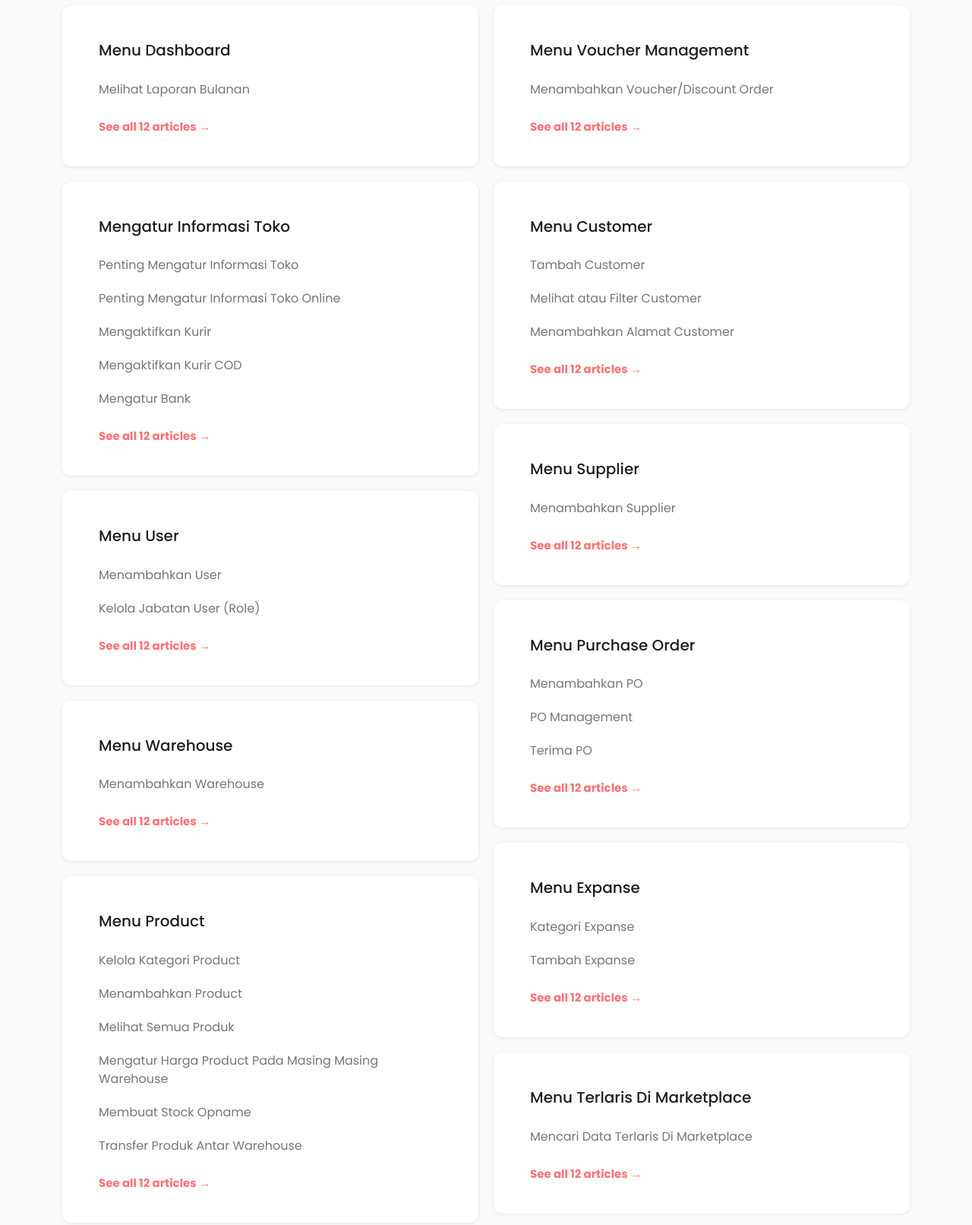
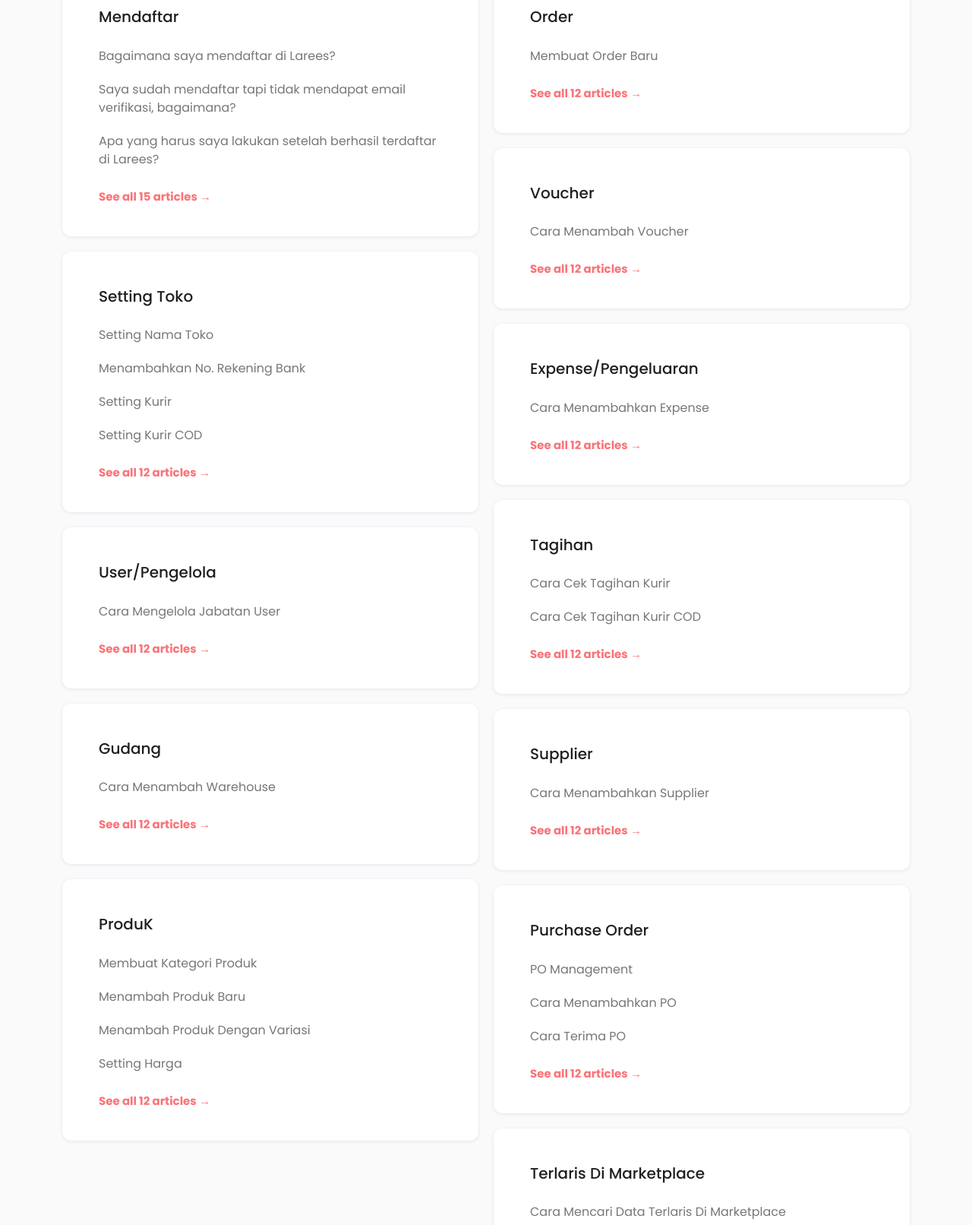
Before and after one commit to IJlnflhbrzDev/doc_larees, a plain HTML site: page index.html in a window 1280 px wide. Shown: the part 629-2241 px from the top of the page at 76% size. Drawn offline with nearby package versions, Linux system fonts and the light colour scheme.

Commit message:
UPDATE JUDUL DOKUMENTASI LAREES

```diff
--- a/detail-doc.html
+++ b/detail-doc.html
@@ -7,6 +7,7 @@
     <meta name="viewport" content="width=device-width, initial-scale=1">
 
 
+    <link rel="icon" href="https://stg.larees.id/public/logo/favicon.png" type="image/x-icon">
     <link href="https://cdn.jsdelivr.net/npm/bootstrap@5.0.2/dist/css/bootstrap.min.css" rel="stylesheet"
         integrity="sha384-EVSTQN3/azprG1Anm3QDgpJLIm9Nao0Yz1ztcQTwFspd3yD65VohhpuuCOmLASjC" crossorigin="anonymous">
     <link rel="stylesheet" href="style.css">
--- a/index.html
+++ b/index.html
@@ -10,9 +10,14 @@
     <link href="https://cdn.jsdelivr.net/npm/bootstrap@5.0.2/dist/css/bootstrap.min.css" rel="stylesheet"
         integrity="sha384-EVSTQN3/azprG1Anm3QDgpJLIm9Nao0Yz1ztcQTwFspd3yD65VohhpuuCOmLASjC" crossorigin="anonymous">
     <link rel="stylesheet" href="style.css">
+    <link rel="icon" href="https://stg.larees.id/public/logo/favicon.png" type="image/x-icon">
 
     <!-- FONT POPPINS EMBET -->
-    <link rel="preconnect" href="https://fonts.googleapis.com"><link rel="preconnect" href="https://fonts.gstatic.com" crossorigin><link href="https://fonts.googleapis.com/css2?family=Poppins:wght@400;500;600;700;800&display=swap" rel="stylesheet">
+    <!-- FONT POPPINS EMBET -->
+    <link rel="preconnect" href="https://fonts.googleapis.com">
+    <link rel="preconnect" href="https://fonts.gstatic.com" crossorigin>
+    <link href="https://fonts.googleapis.com/css2?family=Poppins:wght@400;500;600;700;800&display=swap"
+        rel="stylesheet">
 
     <title>Dokumentasi Larees</title>
 </head>
@@ -46,15 +51,14 @@
     <main id="site-main" class="container">
 
         <div class="tag-list">
+
             <article class="tag-card">
                 <div class="tag-card-inner">
-                    <h3 class="tag-card-title"><a href="detail-doc.html">Cara Mendaftar Di Larees</a></h3>
+                    <h3 class="tag-card-title"><a href="detail-doc.html">Dashboard</a></h3>
 
                     <div class="tag-card-content">
                         <ul>
-
-                            <li><a href="index.html">Kunjungi https://larees.id/</a></li>
-                            <li><a href="index.html">Daftar atau masuk ke akun yg ada</a></li>
+                            <li><a href="index.html">Melihat Laporan Bulanan</a></li>
 
                         </ul>
                     </div>
@@ -66,11 +70,35 @@
             </article>
             <article class="tag-card">
                 <div class="tag-card-inner">
-                    <h3 class="tag-card-title"><a href="detail-doc.html">Menu Dashboard</a></h3>
+                    <h3 class="tag-card-title"><a href="detail-doc.html">Mendaftar</a></h3>
 
                     <div class="tag-card-content">
                         <ul>
-                            <li><a href="index.html">Melihat Laporan Bulanan</a></li>
+
+                            <li><a href="index.html">Bagaimana saya mendaftar di Larees?</a></li>
+                            <li><a href="index.html">Saya sudah mendaftar tapi tidak mendapat email verifikasi,
+                                    bagaimana?</a></li>
+                            <li><a href="index.html">Apa yang harus saya lakukan setelah berhasil terdaftar di
+                                    Larees?</a></li>
+
+                        </ul>
+                    </div>
+
+                    <a href="index.html" class="tag-card-read-more">
+                        See all 15 articles →
+                    </a>
+                </div>
+            </article>
+            <article class="tag-card">
+                <div class="tag-card-inner">
+                    <h3 class="tag-card-title"><a href="detail-doc.html">Setting Toko</a></h3>
+
+                    <div class="tag-card-content">
+                        <ul>
+                            <li><a href="index.html"> Setting Nama Toko </a></li>
+                            <li><a href="index.html"> 	Menambahkan No. Rekening Bank                            </a></li>
+                            <li><a href="index.html"> Setting  Kurir </a></li>
+                            <li><a href="index.html"> Setting  Kurir COD </a></li>
 
                         </ul>
                     </div>
@@ -82,15 +110,17 @@
             </article>
             <article class="tag-card">
                 <div class="tag-card-inner">
-                    <h3 class="tag-card-title"><a href="detail-doc.html">Mengatur Informasi Toko</a></h3>
+                    <h3 class="tag-card-title"><a href="detail-doc.html">User/Pengelola
+                    </a></h3>
 
                     <div class="tag-card-content">
                         <ul>
-                            <li><a href="index.html">Penting Mengatur Informasi Toko</a></li>
+                             <li><a href="index.html">	Cara Mengelola Jabatan User                            </a></li>
+                            <!-- <li><a href="index.html">Penting Mengatur Informasi Toko</a></li>
                             <li><a href="index.html">Penting Mengatur Informasi Toko Online</a></li>
                             <li><a href="index.html">Mengaktifkan Kurir </a></li>
                             <li><a href="index.html">Mengaktifkan Kurir COD</a></li>
-                            <li><a href="index.html">Mengatur Bank</a></li>
+                            <li><a href="index.html">Mengatur Bank</a></li> -->
                         </ul>
                     </div>
 
@@ -101,12 +131,11 @@
             </article>
             <article class="tag-card">
                 <div class="tag-card-inner">
-                    <h3 class="tag-card-title"><a href="detail-doc.html">Menu User</a></h3>
+                    <h3 class="tag-card-title"><a href="detail-doc.html">Gudang</a></h3>
 
                     <div class="tag-card-content">
                         <ul>
-                            <li><a href="index.html">Menambahkan User</a></li>
-                            <li><a href="index.html">Kelola Jabatan User (Role)</a></li>
+                            <li><a href="index.html">Cara Menambah Warehouse</a></li>
 
                         </ul>
                     </div>
@@ -118,12 +147,15 @@
             </article>
             <article class="tag-card">
                 <div class="tag-card-inner">
-                    <h3 class="tag-card-title"><a href="detail-doc.html">Menu Warehouse</a></h3>
+                    <h3 class="tag-card-title"><a href="detail-doc.html">ProduK</a></h3>
 
                     <div class="tag-card-content">
                         <ul>
 
-                            <li><a href="index.html">Menambahkan Warehouse</a></li>
+                            <li><a href="index.html">Membuat Kategori Produk</a></li>
+                            <li><a href="index.html">Menambah Produk Baru</a></li>
+                            <li><a href="index.html">Menambah Produk Dengan Variasi</a></li>
+                            <li><a href="index.html">Setting Harga</a></li>
                         </ul>
                     </div>
 
@@ -134,16 +166,12 @@
             </article>
             <article class="tag-card">
                 <div class="tag-card-inner">
-                    <h3 class="tag-card-title"><a href="detail-doc.html">Menu Product</a></h3>
+                    <h3 class="tag-card-title"><a href="detail-doc.html">Customer</a></h3>
 
                     <div class="tag-card-content">
                         <ul>
-                            <li><a href="index.html"> Kelola Kategori Product</a></li>
-                            <li><a href="index.html">Menambahkan Product</a></li>
-                            <li><a href="index.html">Melihat Semua Produk </a></li>
-                            <li><a href="index.html">Mengatur Harga Product Pada Masing Masing Warehouse</a></li>
-                            <li><a href="index.html">Membuat Stock Opname</a></li>
-                            <li><a href="index.html">Transfer Produk Antar Warehouse</a></li>
+
+                            <li><a href="index.html">Membuat Customer Baru</a></li>
                         </ul>
                     </div>
 
@@ -154,12 +182,11 @@
             </article>
             <article class="tag-card">
                 <div class="tag-card-inner">
-                    <h3 class="tag-card-title"><a href="detail-doc.html">Menu Order</a></h3>
+                    <h3 class="tag-card-title"><a href="detail-doc.html">Order</a></h3>
 
                     <div class="tag-card-content">
                         <ul>
                             <li><a href="index.html">Membuat Order Baru</a></li>
-                            <li><a href="index.html">Melihat Order Management</a></li>
                         </ul>
                     </div>
 
@@ -170,11 +197,11 @@
             </article>
             <article class="tag-card">
                 <div class="tag-card-inner">
-                    <h3 class="tag-card-title"><a href="detail-doc.html">Menu Voucher Management</a></h3>
+                    <h3 class="tag-card-title"><a href="detail-doc.html">Voucher</a></h3>
 
                     <div class="tag-card-content">
                         <ul>
-                            <li><a href="index.html">Menambahkan Voucher/Discount Order </a></li>
+                            <li><a href="index.html">Cara Menambah Voucher</a></li>
                         </ul>
                     </div>
 
@@ -185,13 +212,11 @@
             </article>
             <article class="tag-card">
                 <div class="tag-card-inner">
-                    <h3 class="tag-card-title"><a href="detail-doc.html">Menu Customer</a></h3>
+                    <h3 class="tag-card-title"><a href="detail-doc.html">Expense/Pengeluaran</a></h3>
 
                     <div class="tag-card-content">
                         <ul>
-                            <li><a href="index.html">Tambah Customer</a></li>
-                            <li><a href="index.html">Melihat atau Filter Customer</a></li>
-                            <li><a href="index.html">Menambahkan Alamat Customer</a></li>
+                            <li><a href="index.html">Cara Menambahkan Expense</a></li>
                         </ul>
                     </div>
 
@@ -202,11 +227,12 @@
             </article>
             <article class="tag-card">
                 <div class="tag-card-inner">
-                    <h3 class="tag-card-title"><a href="detail-doc.html">Menu Supplier</a></h3>
+                    <h3 class="tag-card-title"><a href="detail-doc.html">Tagihan</a></h3>
 
                     <div class="tag-card-content">
                         <ul>
-                            <li><a href="index.html">Menambahkan Supplier </a></li>
+                            <li><a href="index.html">Cara Cek Tagihan Kurir</a></li>
+                            <li><a href="index.html">Cara Cek Tagihan Kurir COD</a></li>
                         </ul>
                     </div>
 
@@ -217,13 +243,11 @@
             </article>
             <article class="tag-card">
                 <div class="tag-card-inner">
-                    <h3 class="tag-card-title"><a href="detail-doc.html">Menu Purchase Order</a></h3>
+                    <h3 class="tag-card-title"><a href="detail-doc.html">Supplier</a></h3>
 
                     <div class="tag-card-content">
                         <ul>
-                            <li><a href="index.html">Menambahkan PO</a></li>
-                            <li><a href="index.html">PO Management</a></li>
-                            <li><a href="index.html">Terima PO</a></li>
+                            <li><a href="index.html">Cara Menambahkan Supplier</a></li>
                         </ul>
                     </div>
 
@@ -234,12 +258,13 @@
             </article>
             <article class="tag-card">
                 <div class="tag-card-inner">
-                    <h3 class="tag-card-title"><a href="detail-doc.html">Menu Expanse</a></h3>
+                    <h3 class="tag-card-title"><a href="detail-doc.html">Purchase Order</a></h3>
 
                     <div class="tag-card-content">
                         <ul>
-                            <li><a href="index.html">Kategori Expanse</a></li>
-                            <li><a href="index.html">Tambah Expanse </a></li>
+                            <li><a href="index.html">PO Management</a></li>
+                            <li><a href="index.html">Cara Menambahkan PO</a></li>
+                            <li><a href="index.html">Cara Terima PO</a></li>
                         </ul>
                     </div>
 
@@ -250,12 +275,11 @@
             </article>
             <article class="tag-card">
                 <div class="tag-card-inner">
-                    <h3 class="tag-card-title"><a href="detail-doc.html">Menu Terlaris Di Marketplace</a></h3>
+                    <h3 class="tag-card-title"><a href="detail-doc.html">Terlaris Di Marketplace</a></h3>
 
                     <div class="tag-card-content">
                         <ul>
-
-                            <li><a href="index.html">Mencari Data Terlaris Di Marketplace</a></li>
+                            <li><a href="index.html">Cara Mencari Data Terlaris Di Marketplace</a></li>
                         </ul>
                     </div>
 
@@ -264,22 +288,8 @@
                     </a>
                 </div>
             </article>
-            <article class="tag-card">
-                <div class="tag-card-inner">
-                    <h3 class="tag-card-title"><a href="detail-doc.html">Menu Tagihan Kurir </a></h3>
 
-                    <div class="tag-card-content">
-                        <ul>
-                            <li><a href="index.html">Semua Tagihan Kurir </a></li>
-                            <li><a href="index.html">Semua Tagihan Kurir COD</a></li>
-                        </ul>
-                    </div>
 
-                    <a href="index.html" class="tag-card-read-more">
-                        See all 12 articles →
-                    </a>
-                </div>
-            </article>
 
         </div>
     </main>
```
